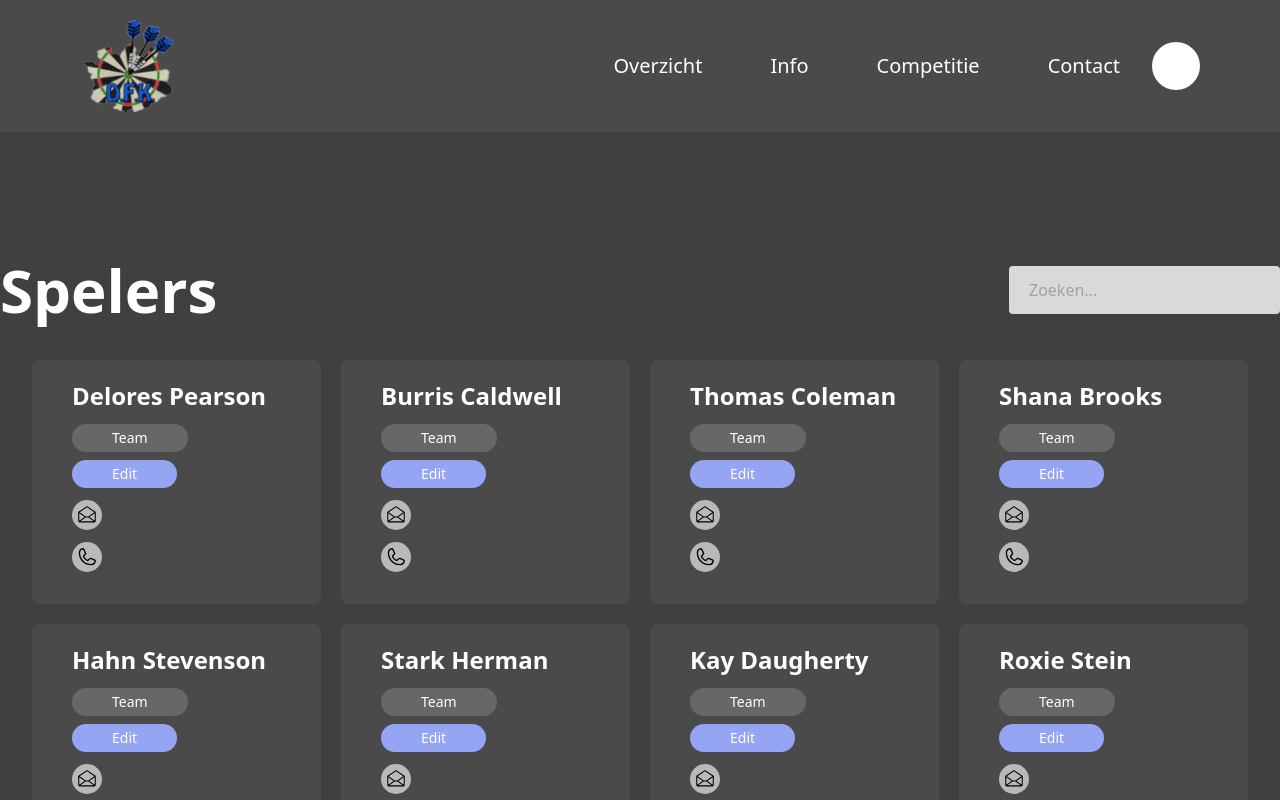
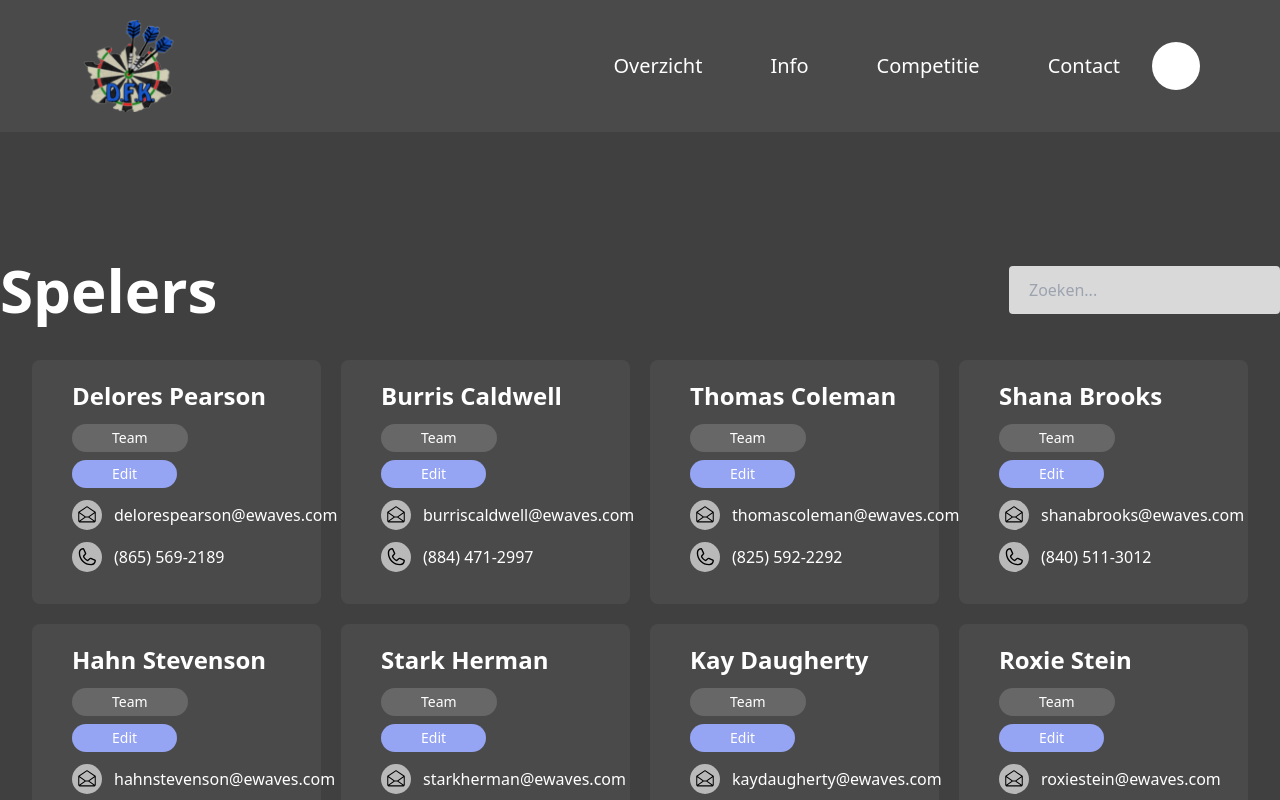
Before and after one commit to syandelbart/2223-Darts_Kempen-001-Website-Dartsfederatie, a Next.js app in the folder code/dfkwebsite/: page /overzicht/spelers in a window 1280 px wide. Shown: the top 800 px of the page. Built offline with nearby package versions, Linux system fonts and the light colour scheme; some icons are missing; what tailwind-children would draw is missing.

Commit message:
Player and club styling changed

```diff
--- a/code/dfkwebsite/components/Club.tsx
+++ b/code/dfkwebsite/components/Club.tsx
@@ -1,6 +1,7 @@
 import { FunctionComponent } from "react";
 import CardButton from "./CardButton";
 import CardButtonRow from "./CardButtonRow";
+import CardIcon from "./CardIcon";
 import CardTitle from "./CardTitle";
 
 type clubData = {
@@ -24,9 +25,12 @@ const Club : FunctionComponent<clubData> = (props: clubData) => {
           </CardButton>
         </CardButtonRow>
       <div className="my-3">
-        <p>{props.clubplek}</p>
-        <p>{props.straatnaam}</p>
-        <p>{props.postcode}</p>
+        <CardIcon icon="mdi:address-marker"
+        >
+          <p>{props.clubplek}</p>
+          <p>{props.straatnaam}</p>
+          <p>{props.postcode}</p>
+        </CardIcon>
       </div>
     </div>
   );
--- a/code/dfkwebsite/components/Player.tsx
+++ b/code/dfkwebsite/components/Player.tsx
@@ -32,8 +32,12 @@ const Player : FunctionComponent<playerDataInterface> = ({playerData,setIsOpen})
 
       </CardButtonRow>
       <div className="my-3">
-        <CardIcon icon={"ph:envelope-open-light"} text={playerData.email} />
-        <CardIcon icon={"ph:phone"} text={playerData.phone} />
+        <CardIcon icon={"ph:envelope-open-light"}>
+          {playerData.email}
+        </CardIcon>
+        <CardIcon icon={"ph:phone"}>
+          {playerData.phone}
+        </CardIcon>
       </div>
     </div>
   );
```
